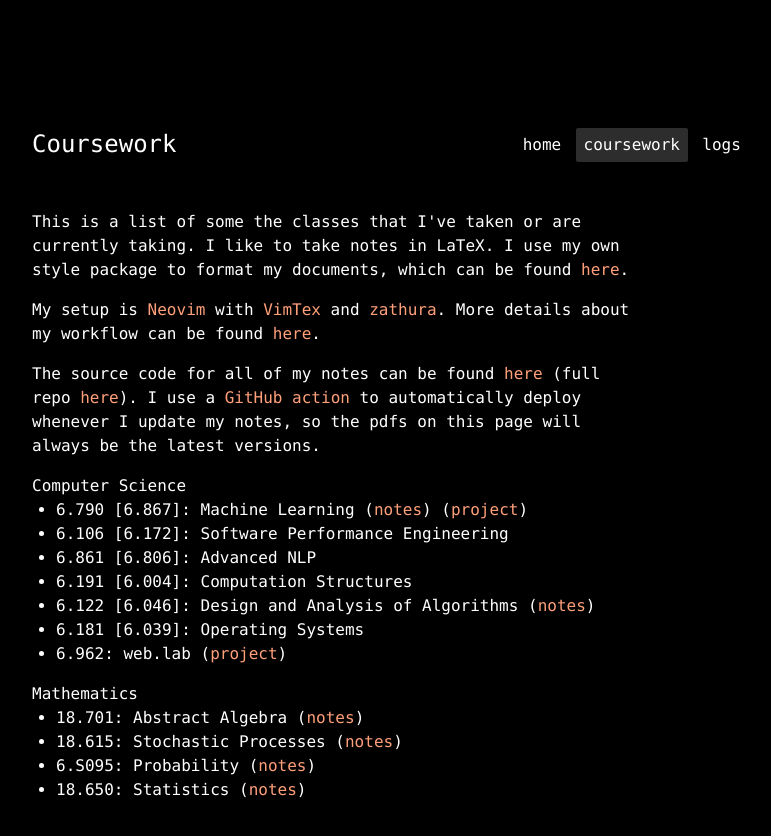
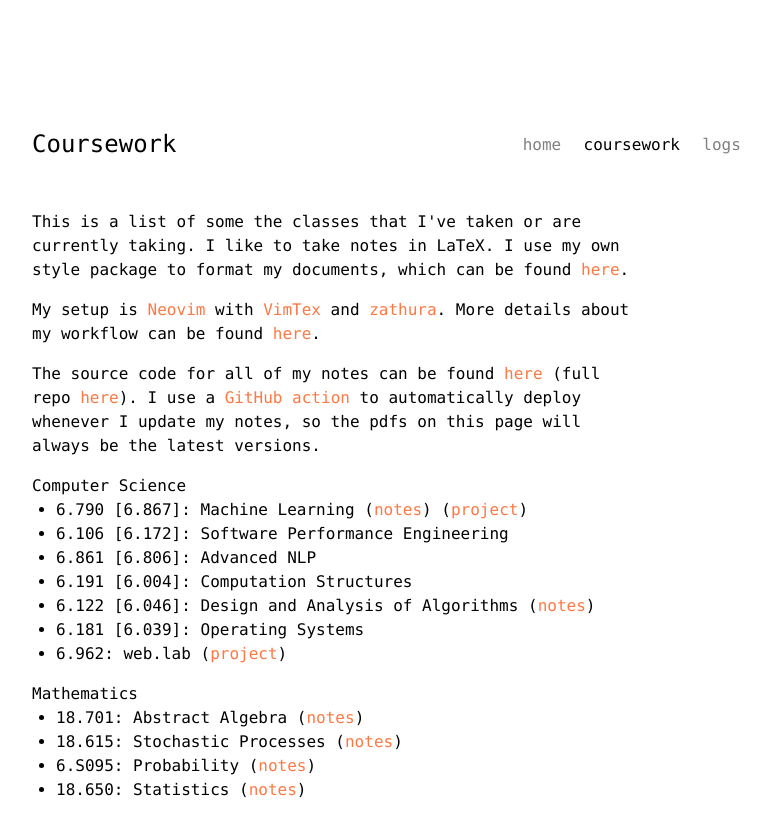
Before and after one commit to azliu0/azliu, a SvelteKit app: page /coursework in a window 1280 px wide. Shown: the top 836 px of the page, without its empty margins (248-1019 px from the left). Built offline with nearby package versions, Linux system fonts and the light colour scheme.

Commit message:
dark -> light mode might revert later

```diff
--- a/src/app.css
+++ b/src/app.css
@@ -3,9 +3,9 @@ html {
 }
 
 body {
-  background-color: black;
+  background-color: white;
   font-family: 'Menlo', sans-serif;
-  color: white;
+  color: black;
   line-height: 1.5rem;
 }
 
@@ -62,19 +62,25 @@ body {
   text-align: center;
   border-radius: 2px;
   font-size: 16px;
+  color: gray;
 }
 
 .headbtn:hover {
   cursor: pointer;
-  background-color: rgb(45, 45, 45);
+  color: black;
+  /* background-color: rgb(45, 45, 45); */
+  /* background-color: gray; */
 }
 
 .selected {
-  background-color: rgb(45, 45, 45);
+  /* background-color: rgb(45, 45, 45); */
+  /* background-color: gray; */
+  color: black;
 }
 
 .ref {
-  color: rgb(255, 160, 122);
+  /* color: rgb(255, 160, 122); */
+  color: rgb(255, 120, 67);
 }
 
 .ref:hover {
@@ -116,18 +122,22 @@ body {
 
 .post-title a:hover {
   cursor: pointer;
-  background-color: rgb(173, 255, 47, 0.8);
+  /* background-color: rgb(173, 255, 47, 0.8); */
+  /* background-color: rgb(162, 252, 27); */
+  color: gray;
 }
 
 .post-pound {
   font-size: 18px;
-  color: rgb(173, 255, 47);
+  /* color: rgb(173, 255, 47); */
+  color: rgb(8, 175, 253);
 }
 
 .post-subtitle {
   margin-top: 0.2rem;
   font-size: 14px;
-  color: rgb(255,255,255,0.8);
+  /* color: rgb(255,255,255,0.8); */
+  color: rgb(71, 71, 71);
 }
 
 .post-page-title {
@@ -151,13 +161,14 @@ body {
 }
 
 .markdown {
-  color: rgb(255,255,255,0.8);
+  /* color: rgb(255,255,255,0.8); */
   font-size: 12px;
 }
 
 .markdown:hover {
   cursor: pointer;
-  background-color: rgb(173, 255, 47, 0.8);
+  /* background-color: rgb(173, 255, 47, 0.8); */
+  color: gray;
 }
 
 hr {
@@ -167,7 +178,8 @@ hr {
 }
 
 .span-first-letter {
-  color:rgb(173, 255, 47);
+  /* color:rgb(173, 255, 47); */
+  color: rgb(8, 175, 253);
 }
 
 .post-page-content-container {
@@ -176,12 +188,14 @@ hr {
 }
 
 .post-page-content-container a {
-  color: rgb(173, 255, 47);
+  /* color: rgb(155, 253, 8); */
+  color: rgb(8, 175, 253);
 }
 
 .post-page-content-container a:hover {
   cursor: pointer;
-  background-color: rgb(173, 255, 47, 0.2);
+  /* background-color: rgb(173, 255, 47, 0.2); */
+  background-color: rgb(8, 175, 253, 0.1);
 }
 
 .text-2xl {
@@ -217,7 +231,7 @@ hr {
 
 a {
   text-decoration: none;
-  color: white;
+  color: black;
 }
 
 ul {
```
